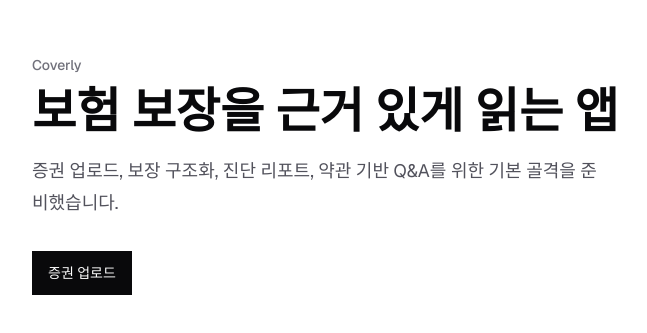
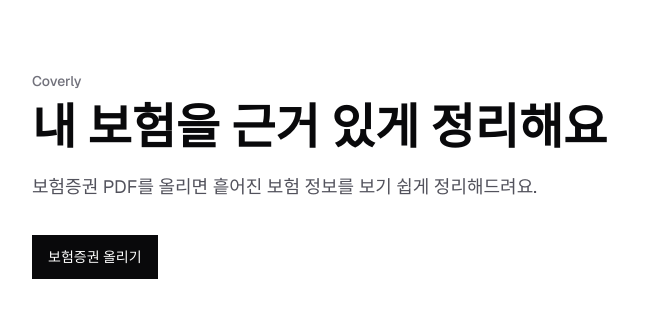
Before and after one commit to seojuny95/coverly, a Next.js app in the folder frontend/: page / in a window 1280 px wide. Shown: the part 225-558 px from the top of the page, without its empty margins (272-919 px from the left). Built offline with nearby package versions, Linux system fonts and the light colour scheme.

Commit message:
Refresh insurance-facing UX copy

```diff
--- a/frontend/src/app/layout.tsx
+++ b/frontend/src/app/layout.tsx
@@ -14,7 +14,7 @@ const geistMono = Geist_Mono({
 
 export const metadata: Metadata = {
   title: "Coverly",
-  description: "보험 보장 분석을 위한 근거 기반 앱",
+  description: "보험증권을 올리면 내 보험을 보기 쉽게 정리해주는 앱",
 };
 
 export default function RootLayout({
--- a/frontend/src/app/not-found.tsx
+++ b/frontend/src/app/not-found.tsx
@@ -6,16 +6,16 @@ export default function NotFound() {
       <section className="w-full max-w-md rounded-[8px] border border-zinc-200 bg-white px-5 py-6 shadow-[0_16px_60px_rgba(0,0,0,0.06)] sm:px-7 sm:py-7">
         <p className="text-sm font-semibold text-zinc-950">Coverly</p>
         <h1 className="mt-5 text-2xl leading-8 font-semibold tracking-normal">
-          페이지를 찾을 수 없습니다.
+          이 페이지를 찾지 못했어요.
         </h1>
         <p className="mt-3 text-sm leading-6 text-zinc-500">
-          주소가 바뀌었거나 삭제된 페이지일 수 있습니다.
+          주소가 바뀌었거나 페이지가 없어졌을 수 있어요.
         </p>
         <Link
           href="/upload"
           className="mt-6 inline-flex rounded-[8px] bg-zinc-950 px-4 py-2.5 text-sm font-medium text-white transition-colors hover:bg-zinc-800 focus:ring-2 focus:ring-zinc-950 focus:ring-offset-2 focus:outline-none"
         >
-          업로드로 이동
+          보험증권 올리기
         </Link>
       </section>
     </main>
--- a/frontend/src/app/page.tsx
+++ b/frontend/src/app/page.tsx
@@ -6,17 +6,16 @@ export default function Home() {
       <section className="w-full max-w-2xl">
         <p className="mb-3 text-sm font-medium text-zinc-500">Coverly</p>
         <h1 className="text-4xl font-semibold tracking-normal text-zinc-950 sm:text-5xl">
-          보험 보장을 근거 있게 읽는 앱
+          내 보험을 근거 있게 정리해요
         </h1>
         <p className="mt-5 max-w-xl text-lg leading-8 text-zinc-600">
-          증권 업로드, 보장 구조화, 진단 리포트, 약관 기반 Q&A를 위한 기본
-          골격을 준비했습니다.
+          보험증권 PDF를 올리면 흩어진 보험 정보를 보기 쉽게 정리해드려요.
         </p>
         <Link
           href="/upload"
           className="mt-8 inline-flex bg-zinc-950 px-4 py-3 text-sm font-medium text-white transition-colors hover:bg-zinc-800"
         >
-          증권 업로드
+          보험증권 올리기
         </Link>
       </section>
     </main>
--- a/frontend/src/app/upload/page.tsx
+++ b/frontend/src/app/upload/page.tsx
@@ -5,11 +5,22 @@ export default function UploadPage() {
     <main className="flex min-h-screen flex-col bg-white px-5 py-6 text-[#111827] sm:px-6">
       <header className="mx-auto flex w-full max-w-5xl items-center justify-between">
         <p className="text-sm font-semibold text-[#111827]">Coverly</p>
-        <p className="text-sm text-[#111827]/70">증권 업로드</p>
+        <p className="text-sm text-[#111827]/70">보험증권 올리기</p>
       </header>
 
-      <div className="mx-auto flex w-full max-w-5xl flex-1 items-center justify-center py-12">
-        <UploadForm />
+      <div className="mx-auto flex w-full max-w-4xl flex-1 flex-col justify-center py-12">
+        <section className="mx-auto w-full max-w-2xl text-center">
+          <h1 className="text-4xl leading-12 font-semibold tracking-normal text-[#111827] sm:text-5xl sm:leading-14">
+            내 보험을 한눈에 정리해요
+          </h1>
+          <p className="mx-auto mt-4 max-w-xl text-base leading-7 text-[#111827]/70">
+            보험증권 PDF를 올리면 흩어진 보험 정보를 보기 쉽게 정리해드려요.
+          </p>
+        </section>
+
+        <div className="mx-auto mt-10 w-full max-w-2xl">
+          <UploadForm />
+        </div>
       </div>
     </main>
   );
--- a/frontend/src/components/app-error-fallback.tsx
+++ b/frontend/src/components/app-error-fallback.tsx
@@ -11,11 +11,11 @@ export function AppErrorFallback({ digest, onRetry }: AppErrorFallbackProps) {
       <section className="w-full max-w-md rounded-[8px] border border-zinc-200 bg-white px-5 py-6 shadow-[0_16px_60px_rgba(0,0,0,0.06)] sm:px-7 sm:py-7">
         <p className="text-sm font-semibold text-zinc-950">Coverly</p>
         <h1 className="mt-5 text-2xl leading-8 font-semibold tracking-normal">
-          화면을 불러오지 못했습니다.
+          화면을 불러오지 못했어요.
         </h1>
         <p className="mt-3 text-sm leading-6 text-zinc-500">
-          일시적인 오류일 수 있습니다. 다시 시도해도 문제가 계속되면 잠시 후
-          접속해주세요.
+          일시적인 오류일 수 있어요. 다시 시도해도 같은 문제가 계속되면 잠시
+          후 다시 접속해주세요.
         </p>
         {digest ? (
           <p className="mt-4 rounded-[8px] bg-zinc-50 px-3 py-2 font-mono text-xs text-zinc-500">
@@ -28,7 +28,7 @@ export function AppErrorFallback({ digest, onRetry }: AppErrorFallbackProps) {
             onClick={onRetry}
             className="mt-6 rounded-[8px] bg-zinc-950 px-4 py-2.5 text-sm font-medium text-white transition-colors hover:bg-zinc-800 focus:ring-2 focus:ring-zinc-950 focus:ring-offset-2 focus:outline-none"
           >
-            다시 시도
+            다시 시도하기
           </button>
         ) : null}
       </section>
```
Also changed, not shown: 2 other files (tests, documents, lock files or other folders).
